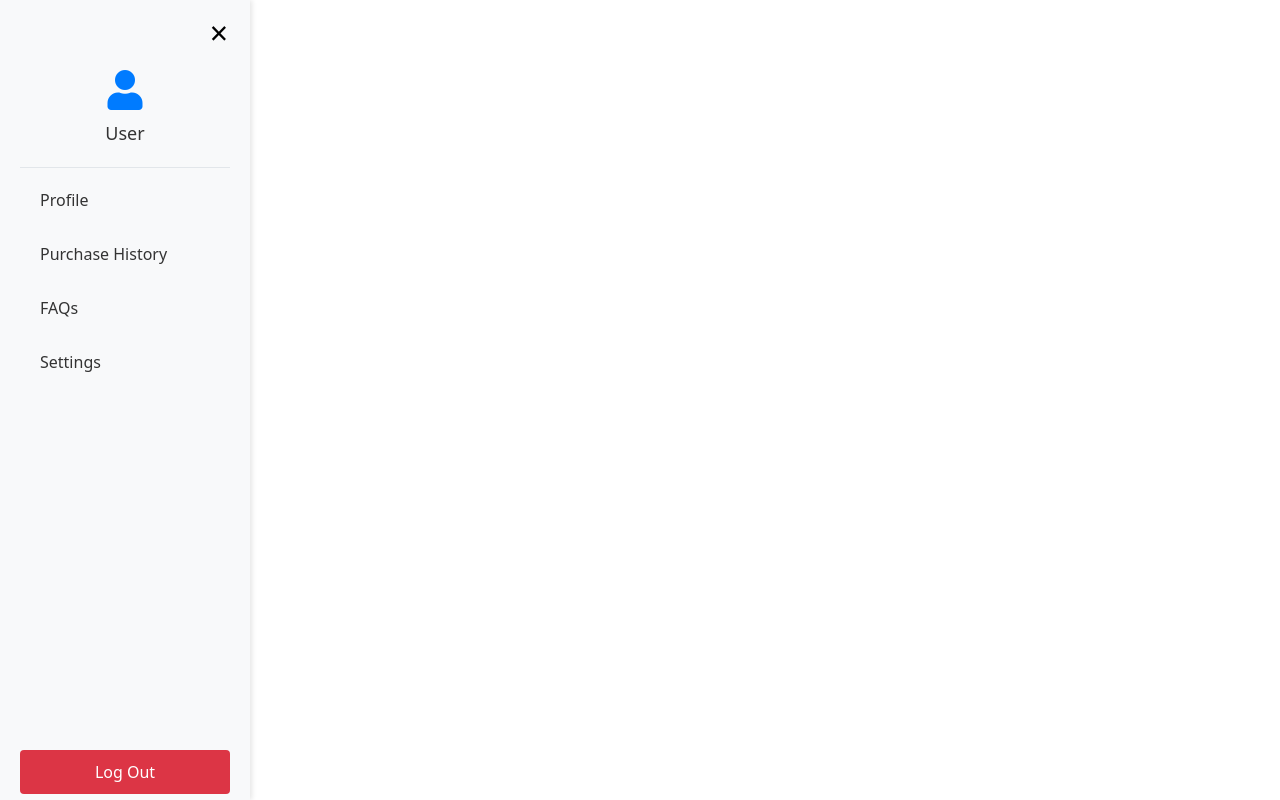
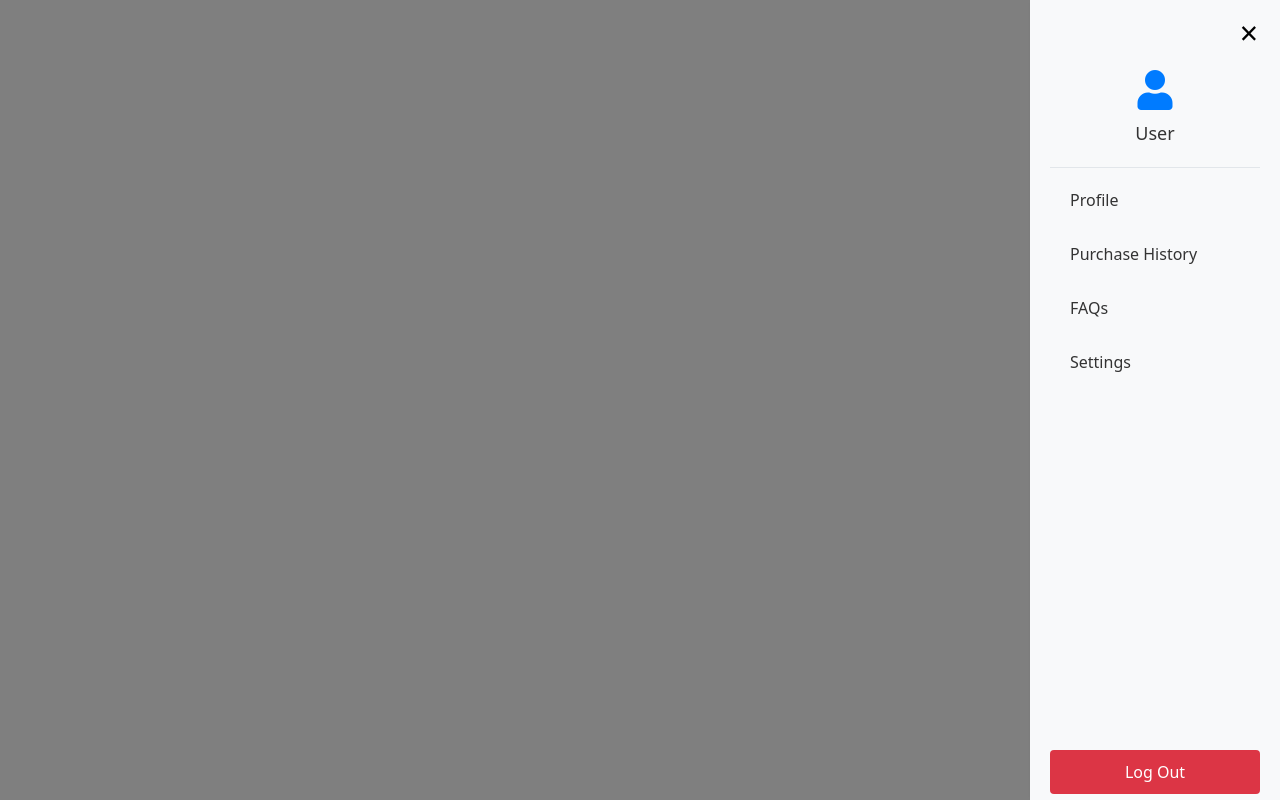
Before and after one commit to garrikyx/is216-TickeTree, a Vue app: page /sidebar in a window 1280 px wide. Built offline with nearby package versions, Linux system fonts and the light colour scheme; no server answers.

Commit message:
Changed SideBar

```diff
--- a/src/components/Navbar.vue
+++ b/src/components/Navbar.vue
@@ -39,7 +39,7 @@
   class="user-info btn-secondary d-none d-lg-block mx-2"
   @click="$emit('toggleSidebar')"
 >
-  <i class="fas fa-bars me-2"></i>
+<i class="fas fa-user"></i>
 </div>
 
 
@@ -83,7 +83,7 @@ const goToLogin = () => {
   window.location.href = '/login';
 };
 
-// No explicit return needed here in <script setup>
+
 </script>
 
 <style scoped>
--- a/src/views/SideBar.vue
+++ b/src/views/SideBar.vue
@@ -1,4 +1,5 @@
 <template>
+  <div v-if="showSidebar" class="overlay" @click="$emit('close')"></div>
   <aside class="sidebar">
     <div class="user-section">
       <i class="fas fa-user user-icon"></i>
@@ -38,6 +39,7 @@ const auth = getAuth();
 const router = useRouter();
 const isLoggedIn = ref(false);
 const userName = ref('');
+const showSidebar = ref(true);
 
 const isActive = (route) => {
   return router.currentRoute.value.path === route;
@@ -87,7 +89,7 @@ onMounted(() => {
   background-color: #f8f9fa;
   position: fixed;
   top: 0;
-  left: 0;
+  right: 0;
   height: 100vh;
   box-shadow: 2px 0 5px rgba(0, 0, 0, 0.1);
   padding: 20px;
@@ -177,4 +179,15 @@ ul li i {
 .logout-btn:hover {
   background-color: #c82333;
 }
+
+.overlay {
+  position: fixed;
+  top: 0;
+  left: 0;
+  width: 100%;
+  height: 100%;
+  background-color: rgba(0, 0, 0, 0.5); /* Dark, transparent background */
+  z-index: 999; /* Just below the sidebar */
+  transition: opacity 0.3s ease;
+}
 </style>
```
